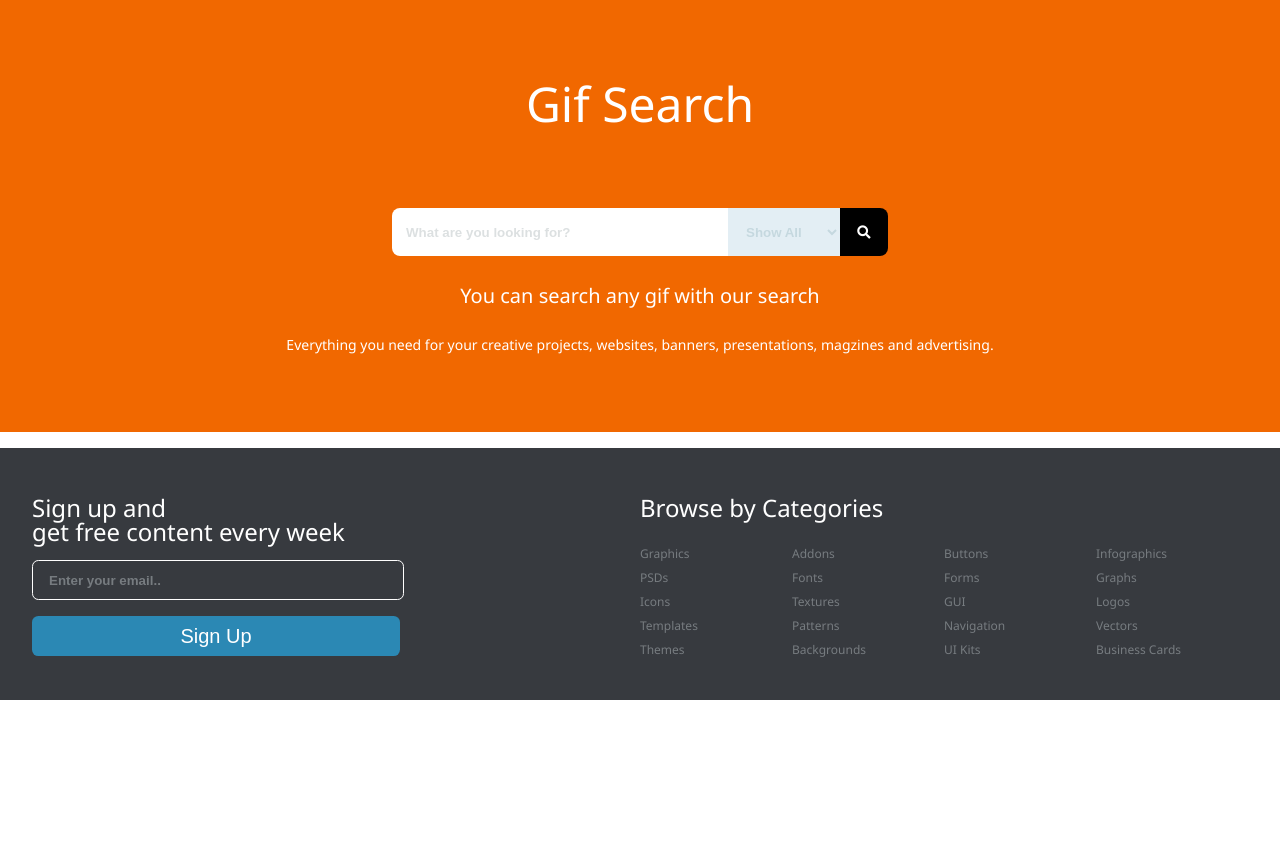
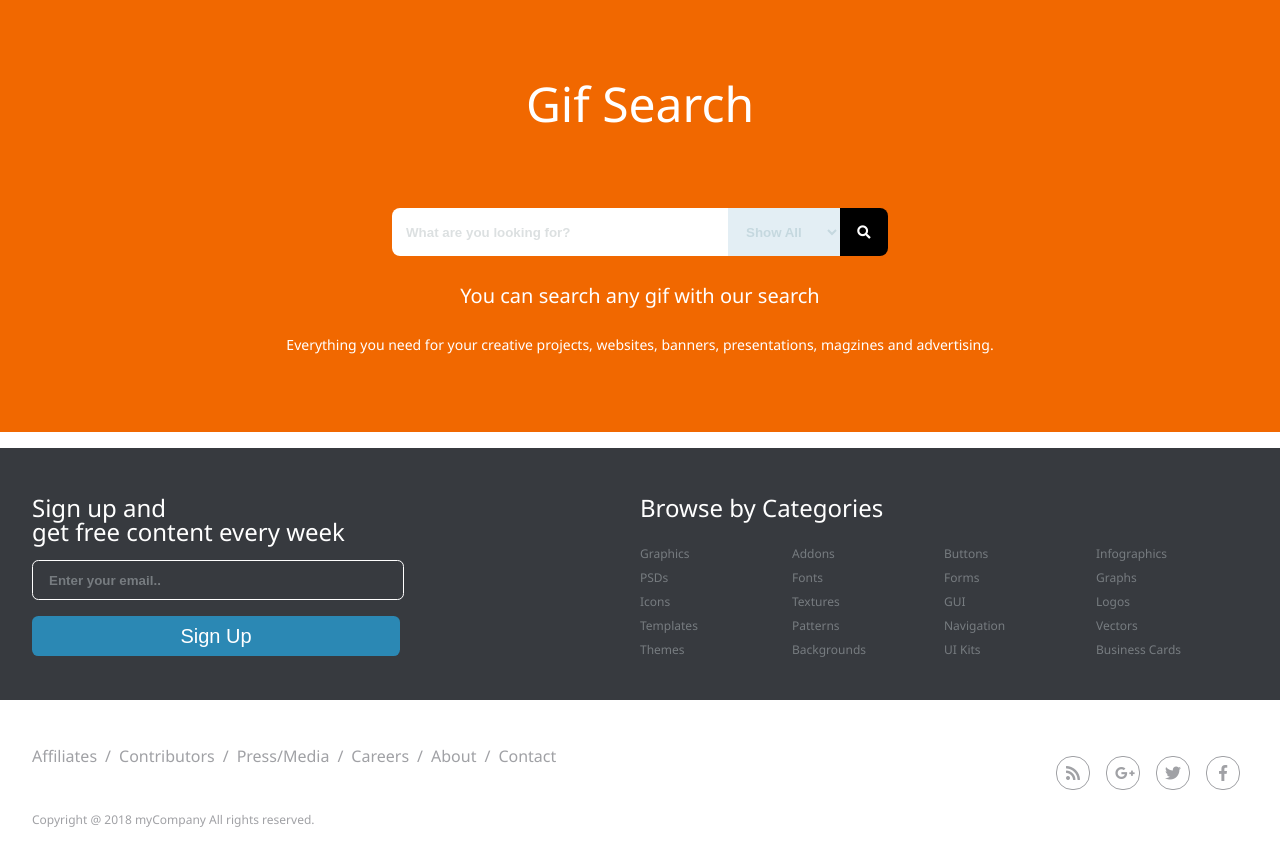
Before and after one commit to sunil-mane/freebers, an Angular app: page / in a window 1280 px wide. Shown: the top 866 px of the page. Before the commit the page ends 800 px from the top, so only its background shows below. Built offline with nearby package versions, Linux system fonts and the light colour scheme.

Commit message:
Added footer lower part

```diff
--- a/src/app/footer/footer.component.html
+++ b/src/app/footer/footer.component.html
@@ -40,6 +40,33 @@
     </div>
   </div>
   <div class="lower">
-
+    <div class="row">
+      <div class="nav-links">
+        <ul>
+          <li>Affiliates</li>
+          <li>/</li>
+          <li>Contributors</li>
+          <li>/</li>
+          <li>Press/Media</li>
+          <li>/</li>
+          <li>Careers</li>
+          <li>/</li>
+          <li>About</li>
+          <li>/</li>
+          <li>Contact</li>
+        </ul>
+      </div>
+      <div class="sns-links">
+        <a href="#"><i class="fab fa-facebook-f"></i></a>
+        <a href="#"><i class="fab fa-twitter"></i></a>
+        <a href="#"><i class="fab fa-google-plus-g"></i></a>
+        <a href="#"><i class="fas fa-rss"></i></a>
+      </div>
+    </div>
+    <div class="row">
+      <div class="copyright">
+        Copyright @ 2018 myCompany All rights reserved.
+      </div>
+    </div>
   </div>
 </footer>
--- a/src/app/footer/footer.component.scss
+++ b/src/app/footer/footer.component.scss
@@ -12,6 +12,48 @@ footer {
   h3 {
     padding: 1rem 0;
     font-size: 1.5rem;
+  }
+
+  .lower {
+    color: #A0A1A5;
+    padding: 2rem;
+
+    .row {
+      margin: 1rem 0;
+      justify-content: flex-start;
+
+      .nav-links {
+        flex: 1;
+
+        ul {
+          display: flex;
+
+          li {
+            margin-right: .5rem;
+          }
+        }
+      }
+
+      .sns-links {
+        flex: 1;
+        display: flex;
+        text-align: center;
+
+        a {
+          height: 1rem;
+          width: 1rem;
+          border-radius: 1rem;
+          border: 1px solid #A0A1A5;
+          margin: .5rem;
+          padding: .5rem;
+          color: #A0A1A5;
+        }
+      }
+
+      .copyright {
+        font-size: .75rem;
+      }
+    }
   }
 }
 
@@ -58,10 +100,20 @@ footer {
   }
 }
 
-@media(min-width: 768px) {
+@media(min-width: 800px) {
   footer {
     .upper {
       display: flex;
     }
+
+    .lower {
+      .row {
+        display: flex;
+
+        .sns-links {
+          flex-flow: row-reverse;
+        }
+      }
+    }
   }
 }
```
